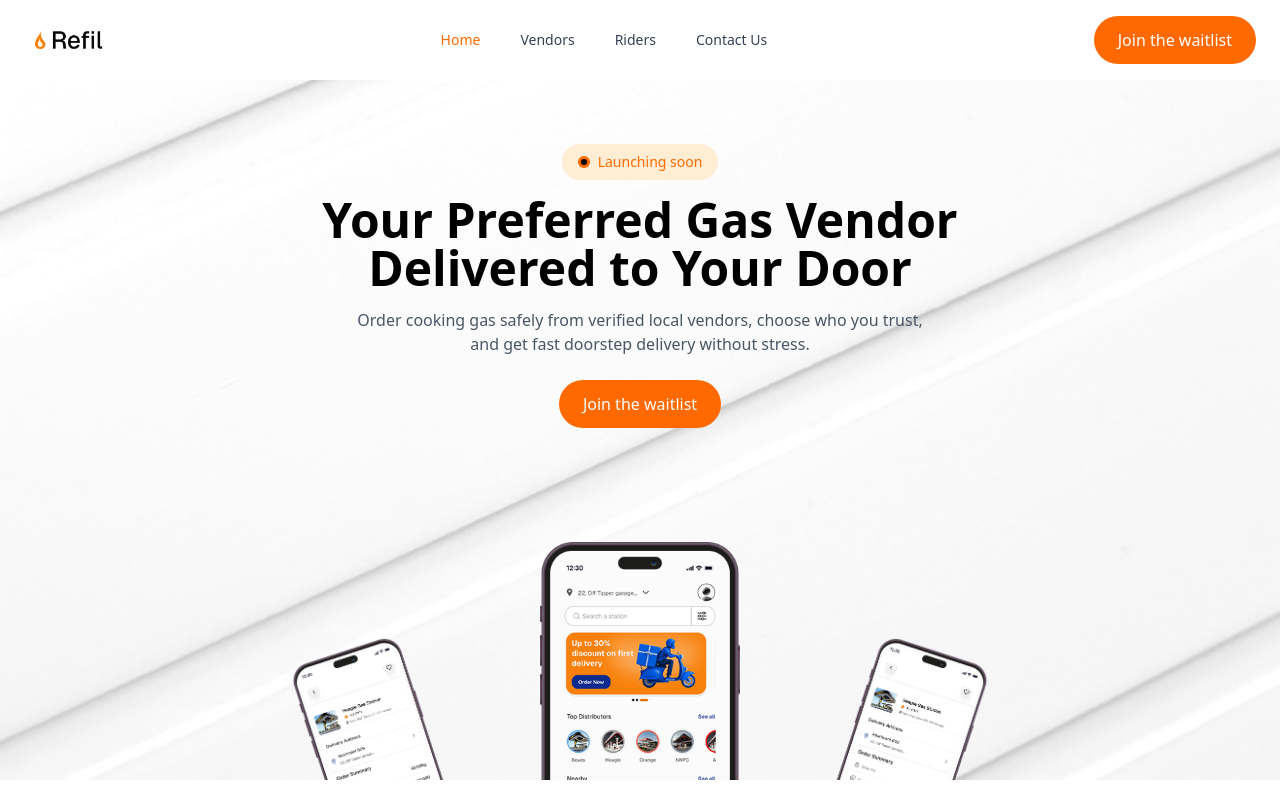
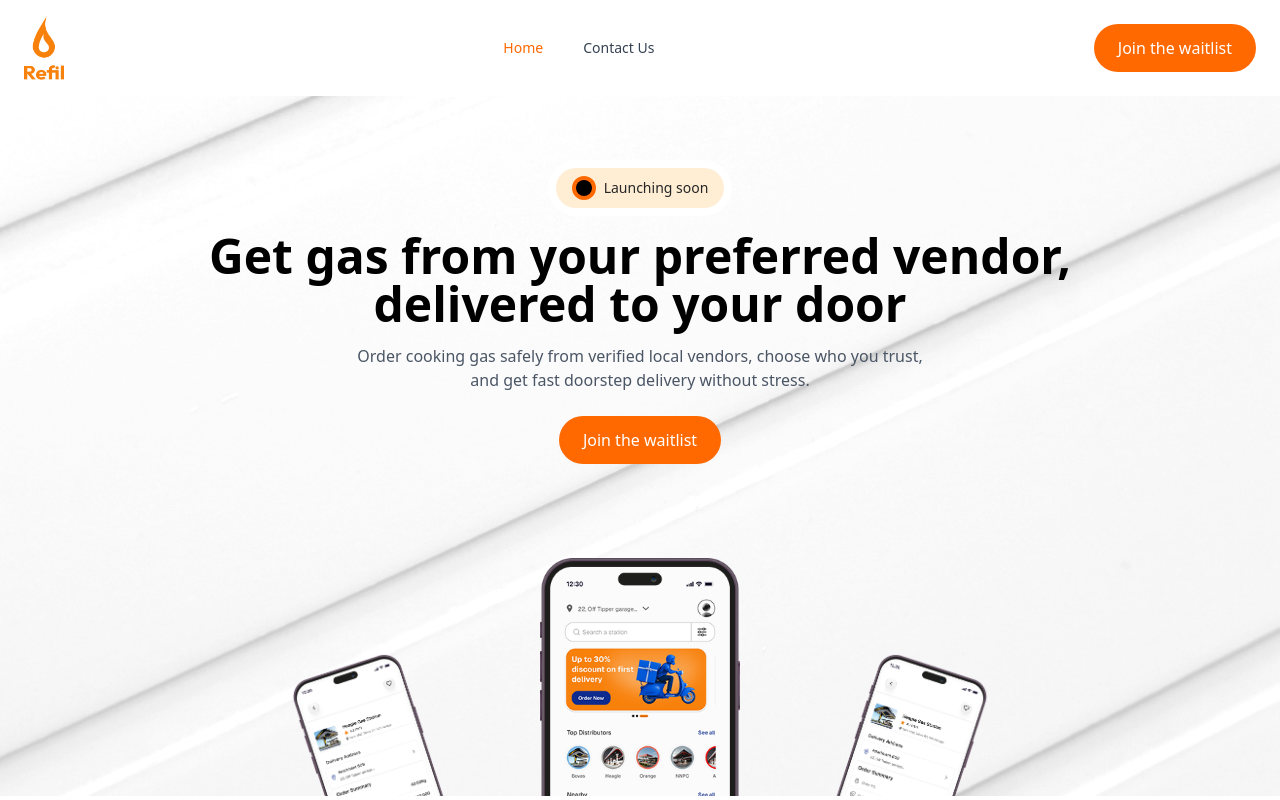
Before and after one commit to luxa-solution/refil-landing-page, a Next.js app: page / in a window 1280 px wide. Shown: the top 800 px of the page. Built offline with nearby package versions, Linux system fonts and the light colour scheme.

Commit message:
cleanups on the hero, navbar and button

```diff
--- a/components/layout/Navbar.tsx
+++ b/components/layout/Navbar.tsx
@@ -26,11 +26,11 @@ export default function Navbar({ onJoinClick }: NavbarProps) {
         <div className="max-w-7xl mx-auto px-4 sm:px-6 py-4 flex items-center justify-between">
           <Link href="/">
             <Image
-              src="/icons/refil-logo.png"
+              src="/icons/refil_logo.png"
               alt="Refil logo"
-              width={90}
-              height={30}
-              className="max-w-full h-auto"
+              width={40}
+              height={70}
+              className="max-w-full h-16"
             />
           </Link>
 
@@ -46,7 +46,7 @@ export default function Navbar({ onJoinClick }: NavbarProps) {
                 Home
               </Link>
             </li>
-            <li>
+            {/* <li>
               <Link
                 href="/vendors"
                 className={`transition-colors duration-200 hover:text-orange-500 ${
@@ -55,8 +55,8 @@ export default function Navbar({ onJoinClick }: NavbarProps) {
               >
                 Vendors
               </Link>
-            </li>
-            <li>
+            </li> */}
+            {/* <li>
               <Link
                 href="/riders"
                 className={`transition-colors duration-200 hover:text-orange-500 ${
@@ -65,7 +65,7 @@ export default function Navbar({ onJoinClick }: NavbarProps) {
               >
                 Riders
               </Link>
-            </li>
+            </li> */}
             <li>
               <Link
                 href="/contact"
--- a/components/sections/Hero.tsx
+++ b/components/sections/Hero.tsx
@@ -9,22 +9,26 @@ export default function Hero({ onJoinClick }: HeroProps) {
   return (
     <section className="text-center px-4 sm:px-6 pt-12 sm:pt-16 pb-0 bg-[url('/images/hero.png')] bg-cover bg-center relative min-h-150 sm:min-h-175 mb-8 sm:mb-12">
       {/* Content area at top */}
+      {/* Updated Launching Soon Badge */}
       <div className="relative z-10">
-        {/* Updated Launching Soon Badge */}
-        <div className="inline-flex items-center justify-center gap-2 mb-4 rounded-full bg-orange-100 px-4 py-2">
-          <div className="w-3 h-3 rounded-full bg-orange-500 relative flex items-center justify-center">
-            <div className="w-1.5 h-1.5 rounded-full bg-black"></div>
+        <div className="inline-flex items-center justify-center mb-4 rounded-full bg-white p-2">
+          <div className="inline-flex items-center justify-center gap-2 rounded-full bg-orange-100 px-4 py-2">
+            <div className="w-6 h-6 rounded-full bg-orange-500 relative flex items-center justify-center">
+              <div className="w-4 h-4 rounded-full bg-black"></div>
+            </div>
+            <span className="text-sm text-[#262626] font-medium">
+              Launching soon
+            </span>
           </div>
-          <span className="text-sm text-orange-500 font-medium">Launching soon</span>
         </div>
 
-        <h1 className="text-3xl sm:text-4xl md:text-5xl font-bold max-w-3xl mx-auto">
-          Your Preferred Gas Vendor <br /> Delivered to Your Door
+        <h1 className="text-3xl sm:text-4xl md:text-5xl font-bold max-w-4xl mx-auto">
+          Get gas from your preferred vendor, <br /> delivered to your door
         </h1>
 
         <p className="mt-4 text-sm sm:text-base text-gray-600 max-w-xl mx-auto">
-          Order cooking gas safely from verified local vendors, choose who you trust,
-          and get fast doorstep delivery without stress.
+          Order cooking gas safely from verified local vendors, choose who you
+          trust, and get fast doorstep delivery without stress.
         </p>
 
         <div className="mt-6">
--- a/components/ui/Button.tsx
+++ b/components/ui/Button.tsx
@@ -9,7 +9,7 @@ export default function Button({ children, ...props }: ButtonProps) {
     <button
       {...props}
       className="rounded-full bg-orange-500 px-6 py-3 text-white font-medium
-      hover:bg-orange-600 transition
+      hover:bg-orange-600 transition cursor-pointer
       focus:outline-none focus:ring-2 focus:ring-orange-500 focus:ring-offset-2"
     >
       {children}
```
Also changed, not shown: app/page.tsx (line endings or trailing spaces), public/icons/refil_logo.png (added), 1 other file (tests, documents, lock files or other folders).
